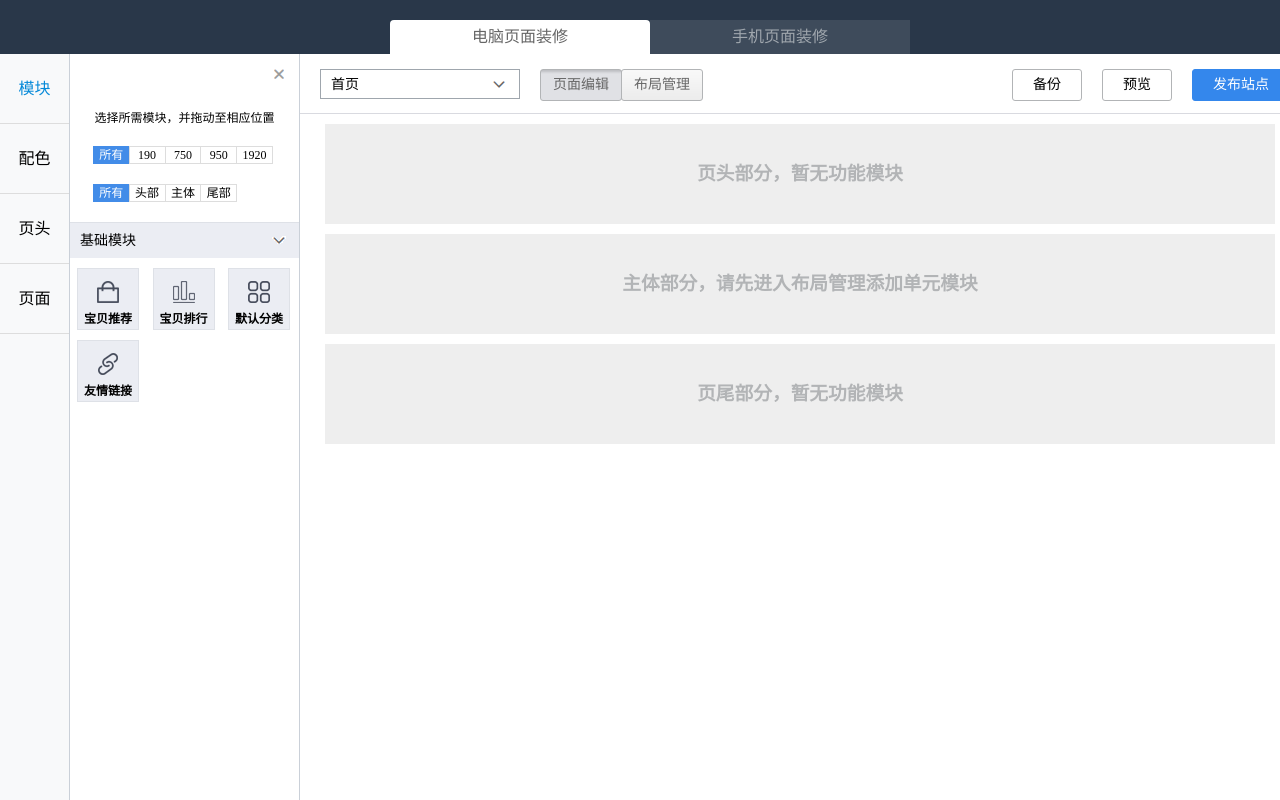
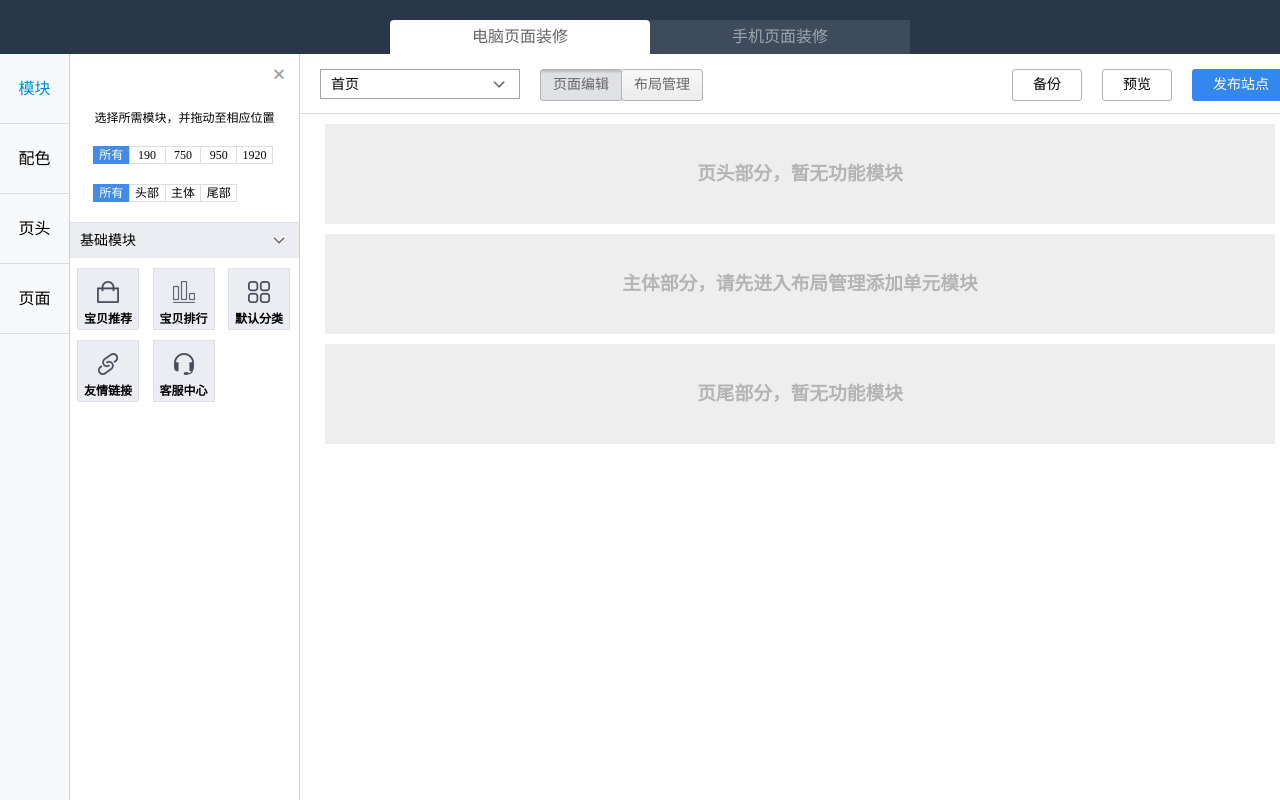
Before and after one commit to 693688663/shop-decoration, a Vue app: page /#/ in a window 1280 px wide. Built offline with nearby package versions, Linux system fonts and the light colour scheme.

Commit message:
友情链接标题修改

```diff
--- a/src/assets/js/data.js
+++ b/src/assets/js/data.js
@@ -57,14 +57,14 @@ const mokuai = {
          "com": "mk7",
 
       },
-      //   {
-      //       "name": "客服中心",
-      //       "icon": "mk8.png",
-      //       "width": [190],
-      //       "type": ["con", "ft"],
-      //       "com": "mk8",
+      {
+          "name": "客服中心",
+          "icon": "mk8.png",
+          "width": [190],
+          "type": ["con", "ft"],
+          "com": "mk8",
 
-      //   },
+      },
       //   {
       //       "name": "生意参谋",
       //       "icon": "mk9.png",
--- a/src/components/mokuai/mk7.vue
+++ b/src/components/mokuai/mk7.vue
@@ -1,6 +1,14 @@
 <template>
-  <div :ref="dataref" id="mk7" class="pr" @mouseover="hoverActive=true" @mouseout="hoverActive=false">
-    <div :class="{content_w19:dataLocation3=='w19',content_w95:dataLocation3=='center',content_ft_w95:dataLocation3==''}">
+  <div
+    :ref="dataref"
+    id="mk7"
+    class="pr"
+    @mouseover="hoverActive=true"
+    @mouseout="hoverActive=false"
+  >
+    <div
+      :class="{content_w19:dataLocation3=='w19',content_w95:dataLocation3=='center',content_ft_w95:dataLocation3==''}"
+    >
       <p :style="title_bg">{{get_links_data.set_title}}</p>
       <ul>
         <li v-if="get_links_data.linklist.length>0" v-for="item in get_links_data.linklist">
@@ -45,7 +53,7 @@ export default {
       title_bg: {
         background: "#0079fe"
       },
-      get_links_data:{}
+      get_links_data: {}
     };
   },
   computed: mapState({
@@ -57,16 +65,17 @@ export default {
     // 所有模块数据
     layout_data: {
       handler(newName, oldName) {
-               var that = this
-               that.re_selection()
+        var that = this;
+        that.re_selection();
       },
-            deep: true,
-         },
+      deep: true
+    }
   },
   mounted: function() {
     var that = this;
     that.re_selection();
-    console.log(that.get_links_data)
+    console.log(that.get_links_data);
+    that.linktitle();
   },
 
   methods: {
@@ -83,18 +92,61 @@ export default {
       }
       if (that.dataLocation1 == "con") {
         if (that.dataLocation3 == "w19") {
-          that.get_links_data = that.layout_data.con[that.dataLocation2].w19[that.dataLocation4].data;
+          that.get_links_data =
+            that.layout_data.con[that.dataLocation2].w19[
+              that.dataLocation4
+            ].data;
         }
         if (that.dataLocation3 == "w75") {
-          that.get_links_data = that.layout_data.con[that.dataLocation2].w75[that.dataLocation4].data;
+          that.get_links_data =
+            that.layout_data.con[that.dataLocation2].w75[
+              that.dataLocation4
+            ].data;
         }
         if (that.dataLocation3 == "center") {
-          that.get_links_data = that.layout_data.con[that.dataLocation2].w1920[that.dataLocation4].data;
-
+          that.get_links_data =
+            that.layout_data.con[that.dataLocation2].w1920[
+              that.dataLocation4
+            ].data;
         }
       }
       //console.log(that.dataLocation1)
       //console.log(that.dataLocation3);
+    },
+    linktitle: function() {
+      var that = this;
+      console.log(that.get_links_data);
+      var dispatch = this.$store.dispatch;
+
+      //组件位置信息
+      var site = {
+        location1: that.dataLocation1,
+        location2: that.dataLocation2,
+        location3: that.dataLocation3,
+        location4: that.dataLocation4
+      };
+
+      //当对象长度为0时,判断对象有没有数据
+      if (Object.keys(that.get_links_data).length == 0) {
+        var data = {
+          linkdata: {
+            linklist: [
+              {
+                name: null,
+                urlsite: null,
+                descration: null,
+                display: false
+              }
+            ],
+            set_title: "友情链接"
+          },
+          site: site
+        };
+        dispatch({
+          type: "set_csh_info",
+          data: data
+        });
+      }
     }
   }
 };
@@ -106,7 +158,8 @@ export default {
   margin: 0 auto;
 }
 
-.content_w95,.content_ft_w95 {
+.content_w95,
+.content_ft_w95 {
   width: 950px;
   overflow: hidden;
   p {
@@ -139,7 +192,7 @@ export default {
     }
   }
 }
-.content_w19{
+.content_w19 {
   width: 190px;
   overflow: hidden;
   p {
@@ -149,7 +202,7 @@ export default {
     line-height: 30px;
     padding-left: 10px;
   }
-  ul{
+  ul {
     width: 99%;
     border-right: 1px solid #ddd;
     border-left: 1px solid #ddd;
@@ -157,7 +210,7 @@ export default {
     overflow: hidden;
     min-height: 40px;
     li {
-      width:50%;
+      width: 50%;
       float: left;
       line-height: 40px;
       background: #fff;
--- a/src/components/mokuai/mk7_type.vue
+++ b/src/components/mokuai/mk7_type.vue
@@ -248,7 +248,7 @@ export default {
       }
       if (site.location1 == "ft") {
         newlinksdata = JSON.parse(JSON.stringify(that.layout_data.ft[site.location4].data))
-        //console.log(newlinksdata);
+        console.log(newlinksdata);
       }
       if (site.location1 == "con") {
         if (site.location3 == "w19") {
--- a/src/vuex/l_action.js
+++ b/src/vuex/l_action.js
@@ -6,4 +6,10 @@ export default {
          //console.log(data)
     },
 
+    //初始化信息存储到本地仓库
+    set_csh_info: function (context, data) {
+      context.commit("set_csh_mu", data)
+        //console.log(data)
+   },
+
  }
--- a/src/vuex/l_mutation.js
+++ b/src/vuex/l_mutation.js
@@ -22,5 +22,31 @@ export default {
       }
     }
 
+  },
+
+  //设置初始化位置信息
+  set_csh_mu(state, n) {
+    var site = n.data.site;
+    var data = n.data.linkdata;
+    console.log(n.data)
+    if (site.location1 == "hd") {
+      state.layout_data.hd[site.location4].data = data
+    }
+    if (site.location1 == "ft") {
+      state.layout_data.ft[site.location4].data = data
+      //  console.log(state.layout_data.ft[site.location4].data)
+    }
+    if (site.location1 == "con") {
+      if (site.location3 == "w19") {
+        state.layout_data.con[site.location2].w19[site.location4].data = data
+      }
+      if (site.location3 == "w75") {
+        state.layout_data.con[site.location2].w75[site.location4].data = data
+      }
+      if (site.location3 == "center") {
+        state.layout_data.con[site.location2].w1920[site.location4].data = data
       }
     }
+
+  }
+}
```
Lines whose indentation alone changed are shown as unchanged.
